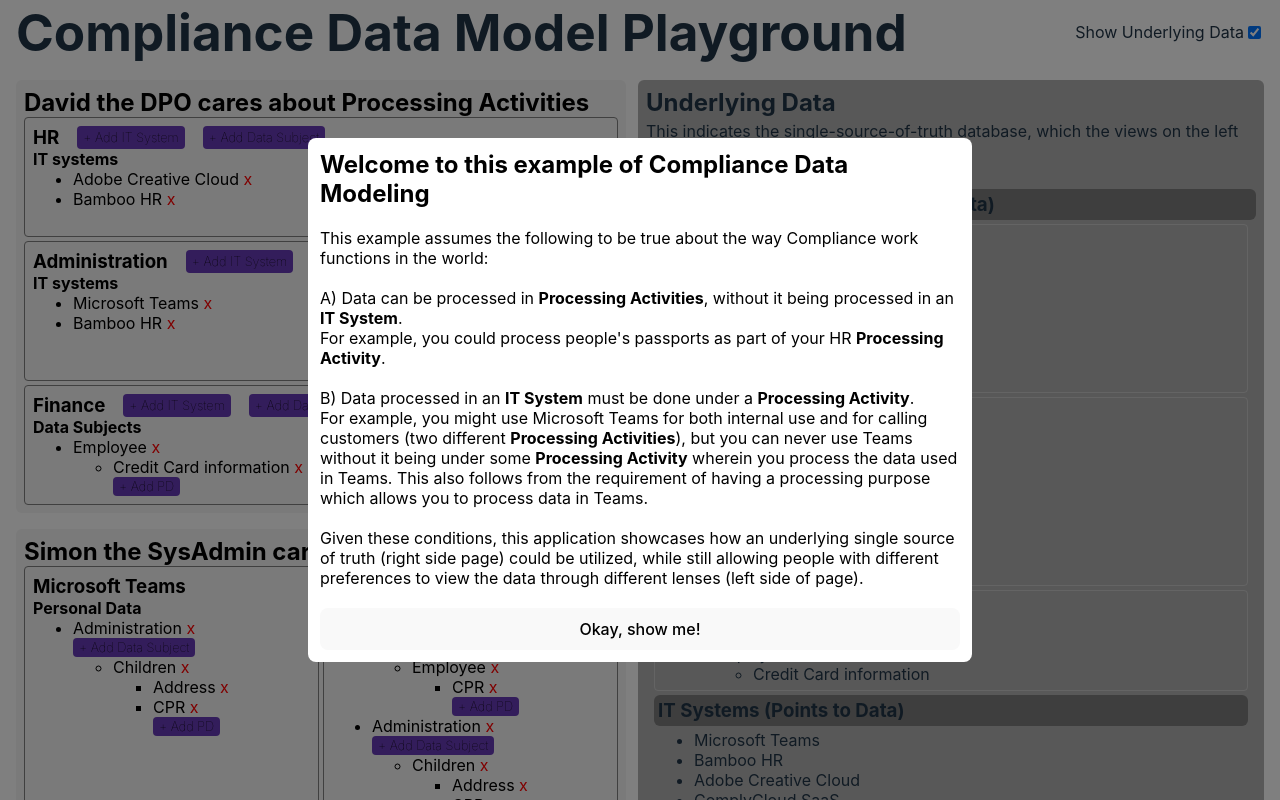
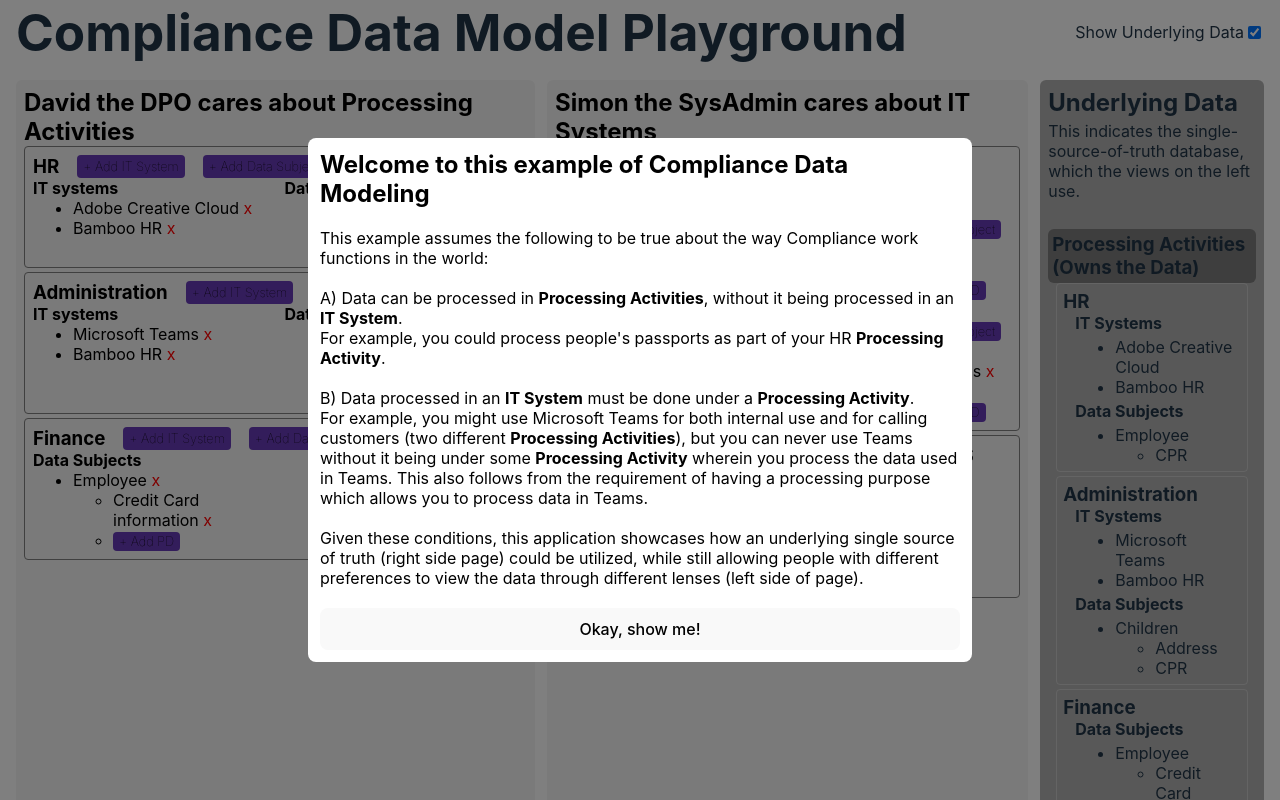
Before and after one commit to MagerlinC/records-data-model, a React (Vite) app: page / in a window 1280 px wide. Built offline with nearby package versions, Linux system fonts and the light colour scheme.

Commit message:
fix: yikes scroll

```diff
--- a/src/App.tsx
+++ b/src/App.tsx
@@ -38,14 +38,6 @@ const AppContents = styled.div`
   h1 {
     text-align: center;
   }
-`;
-
-const Column = styled.div`
-  flex: 1;
-  display: flex;
-  flex-direction: column;
-  justify-content: center;
-  gap: 16px;
 `;
 
 const Row = styled.div`
@@ -207,7 +199,6 @@ function App() {
         </p>
       </Row>
       <AppContents>
-        <Column>
         <DPO
           addITSystem={addITSystem}
           addDataSubject={addDataSubject}
@@ -220,9 +211,7 @@ function App() {
         <SysAdmin
           addDataSubject={addDataSubject}
           addPersonalData={addPersonalData}
-            removeITSystem={(itSystem, pa) =>
-              removeITSystem(itSystem, pa, true)
-            }
+          removeITSystem={(itSystem, pa) => removeITSystem(itSystem, pa, true)}
           removeDataSubject={removeDataSubject}
           removePersonalData={removePersonalData}
           itSystems={curData.itSystems.map((itSystem) =>
@@ -232,7 +221,6 @@ function App() {
             )
           )}
         />
-        </Column>
         {showDataTruthVersion && (
           <PASourceOfTruthVisualizer resetData={resetData} data={curData} />
         )}
--- a/src/components/DPO.tsx
+++ b/src/components/DPO.tsx
@@ -138,6 +138,7 @@ const DPO: React.FC<DPOProps> = ({
                             />
                           </li>
                         ))}
+                        <li>
                           <AddButton
                             onAddItem={(personalDataName) =>
                               addPersonalData(
@@ -148,6 +149,7 @@ const DPO: React.FC<DPOProps> = ({
                             }
                             text="Add PD"
                           />
+                        </li>
                       </ul>
                     </li>
                   ))}
--- a/src/components/PASourceOfTruthVisualizer.tsx
+++ b/src/components/PASourceOfTruthVisualizer.tsx
@@ -14,10 +14,6 @@ const PASourceOfTruthVisualizerWrapper = styled.div`
     background-color: rgba(0, 0, 0, 0.3);
     border-radius: 6px;
     padding: 4px;
-  }
-  .scroll-wrapper {
-    max-height: 100%;
-    overflow-y: auto;
   }
   .contents,
   .processing-activity-list,
@@ -49,6 +45,11 @@ const PASourceOfTruthVisualizerWrapper = styled.div`
   }
 `;
 
+const ScrollWrapper = styled.div`
+  overflow-y: scroll;
+  max-height: 75vh;
+`;
+
 type PASourceOfTruthVisualizerProps = {
   data: DataSet;
   resetData: () => void;
@@ -65,10 +66,10 @@ const PASourceOfTruthVisualizer: React.FC<PASourceOfTruthVisualizerProps> = ({
         the left use.
       </p>
       <br />
-      <h3 className={"section-header"}>
-        Processing Activities (Owns the Data)
-      </h3>
-      <div className={"scroll-wrapper"}>
+      <ScrollWrapper>
+        <h3 className={"section-header"}>
+          Processing Activities (Owns the Data)
+        </h3>
         <div className={"contents"}>
           <div className={"processing-activity-list"}>
             {data.processingActivities.map((processingActivity) => (
@@ -118,7 +119,7 @@ const PASourceOfTruthVisualizer: React.FC<PASourceOfTruthVisualizerProps> = ({
             </ul>
           </div>
         </div>
-      </div>
+      </ScrollWrapper>
       <button onClick={resetData}>Reset Data</button>
     </PASourceOfTruthVisualizerWrapper>
   );
--- a/src/components/SysAdmin.tsx
+++ b/src/components/SysAdmin.tsx
@@ -20,18 +20,21 @@ const ITSystem = styled.div`
   padding: 8px;
 `;
 
-const ITSystemList = styled.div`
+const ITSystemGrid = styled.div`
   display: grid;
   grid-template-columns: 1fr 1fr;
   gap: 4px;
-  max-height: 450px;
-  overflow-y: auto;
 `;
 
 const Row = styled.div`
   display: flex;
   flex-direction: row;
   gap: 18px;
+`;
+
+const ScrollWrapper = styled.div`
+  overflow-y: scroll;
+  max-height: 85vh;
 `;
 
 type SysAdminProps = {
@@ -61,7 +64,8 @@ const SysAdmin: React.FC<SysAdminProps> = ({
   return (
     <SysAdminWrapper>
       <h2>Simon the SysAdmin cares about IT Systems</h2>
-      <ITSystemList>
+      <ScrollWrapper>
+        <ITSystemGrid>
           {itSystems.map((itSystem) => (
             <ITSystem key={itSystem.name}>
               <Row>
@@ -76,17 +80,23 @@ const SysAdmin: React.FC<SysAdminProps> = ({
                         <RemovableElement
                           name={processingActivity.name}
                           onRemove={() =>
-                          removeITSystem(itSystem.name, processingActivity.name)
+                            removeITSystem(
+                              itSystem.name,
+                              processingActivity.name
+                            )
                           }
                         />
+                        <ul>
+                          <li>
                             <AddButton
                               onAddItem={(dsName) =>
                                 addDataSubject(dsName, processingActivity.name)
                               }
                               text="Add Data Subject"
                             />
-                      <ul>
-                        {processingActivity.dataSubjects.map((dataSubject) => (
+                          </li>
+                          {processingActivity.dataSubjects.map(
+                            (dataSubject) => (
                               <li key={"sysadmin-ds-" + dataSubject.name}>
                                 <RemovableElement
                                   name={dataSubject.name}
@@ -98,7 +108,8 @@ const SysAdmin: React.FC<SysAdminProps> = ({
                                   }
                                 />
                                 <ul>
-                              {dataSubject.personalData.map((personalData) => (
+                                  {dataSubject.personalData.map(
+                                    (personalData) => (
                                       <li key={"pd-" + personalData.name}>
                                         <RemovableElement
                                           name={personalData.name}
@@ -111,7 +122,9 @@ const SysAdmin: React.FC<SysAdminProps> = ({
                                           }
                                         />
                                       </li>
-                              ))}
+                                    )
+                                  )}
+                                  <li>
                                     <AddButton
                                       onAddItem={(pdName) =>
                                         addPersonalData(
@@ -122,9 +135,11 @@ const SysAdmin: React.FC<SysAdminProps> = ({
                                       }
                                       text="Add PD"
                                     />
+                                  </li>
                                 </ul>
                               </li>
-                        ))}
+                            )
+                          )}
                         </ul>
                       </li>
                     ))}
@@ -133,7 +148,8 @@ const SysAdmin: React.FC<SysAdminProps> = ({
               )}
             </ITSystem>
           ))}
-      </ITSystemList>
+        </ITSystemGrid>
+      </ScrollWrapper>
     </SysAdminWrapper>
   );
 };
```
Lines whose indentation alone changed are shown as unchanged.
